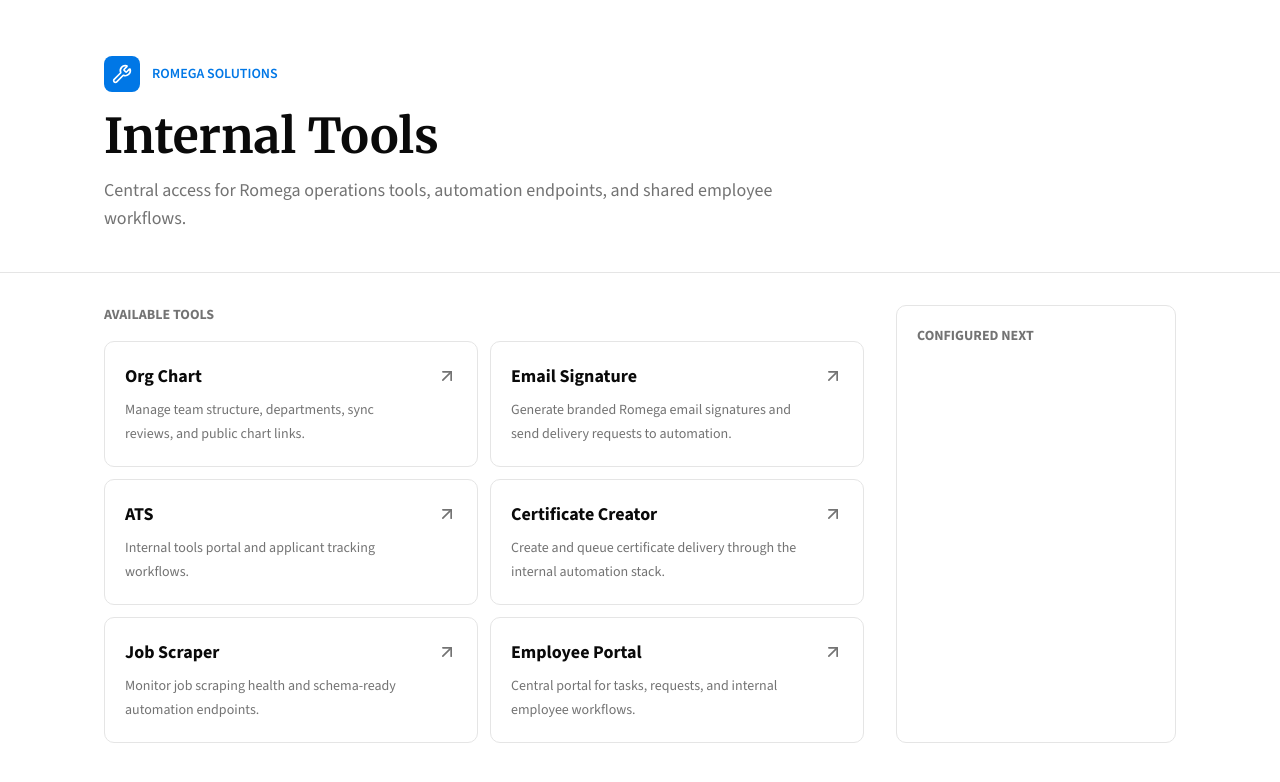
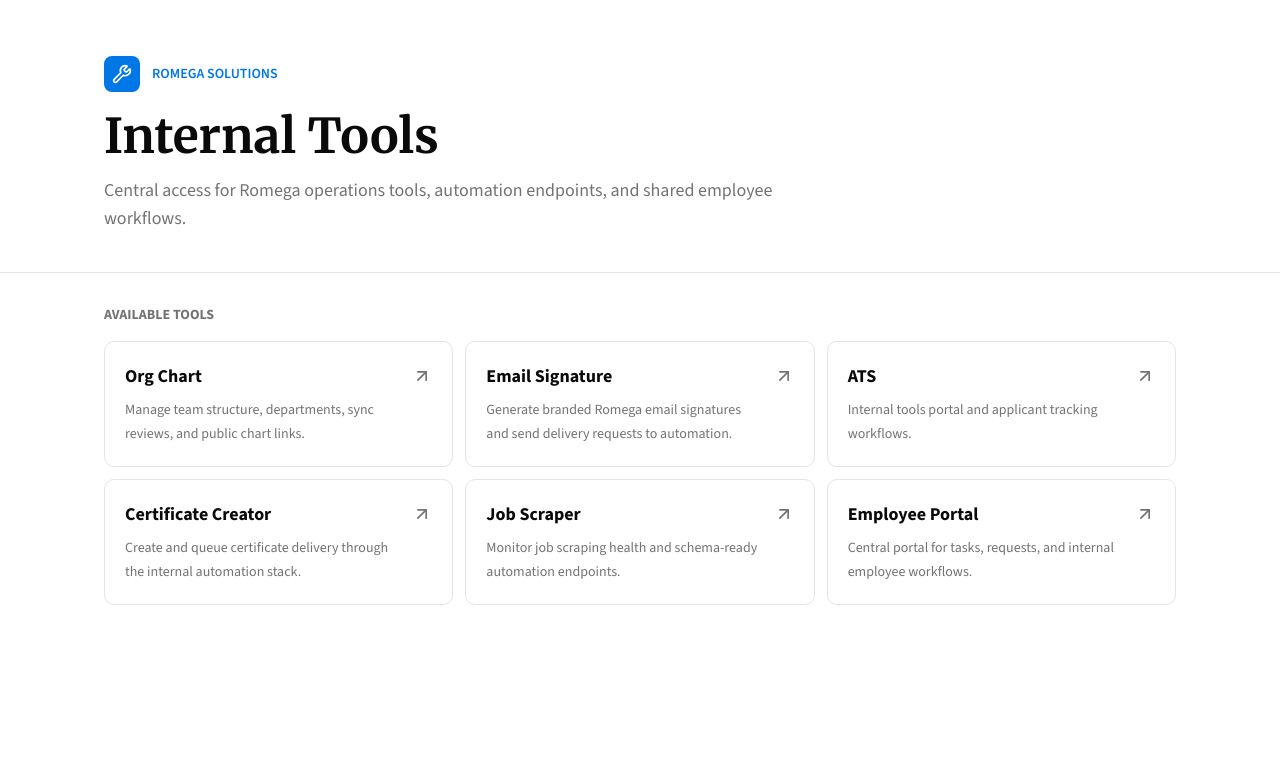
Before and after one commit to Romega-Solutions/RS_Tool-Org-Chart, a Next.js app: page /tools in a window 1280 px wide. Shown: the top 782 px of the page. Built offline with nearby package versions, Linux system fonts and the light colour scheme.

Commit message:
fix(tools): hide empty planned section

```diff
--- a/src/app/tools/page.tsx
+++ b/src/app/tools/page.tsx
@@ -1,4 +1,4 @@
-import { ArrowUpRight, ExternalLink, Wrench } from "lucide-react";
+import { ArrowUpRight, Wrench } from "lucide-react";
 import { RootUrlNormalizer } from "@/components/tools/root-url-normalizer";
 import { toolEntries } from "@/lib/tools-registry";
 
@@ -31,10 +31,10 @@
         </div>
       </section>
 
-      <section className="mx-auto grid max-w-6xl gap-8 px-5 py-8 sm:px-8 lg:grid-cols-[1fr_280px] lg:px-10">
+      <section className={`mx-auto grid max-w-6xl gap-8 px-5 py-8 sm:px-8 lg:px-10 ${plannedTools.length > 0 ? "lg:grid-cols-[1fr_280px]" : ""}`}>
         <div>
           <h2 className="mb-4 text-sm font-bold uppercase tracking-normal text-muted-foreground">Available Tools</h2>
-          <div className="grid gap-3 sm:grid-cols-2">
+          <div className="grid gap-3 sm:grid-cols-2 lg:grid-cols-3">
             {liveTools.map((tool) => (
               <a
                 key={tool.slug}
@@ -53,20 +53,19 @@
           </div>
         </div>
 
+        {plannedTools.length > 0 && (
           <aside className="rounded-lg border border-border bg-card p-5">
             <h2 className="text-sm font-bold uppercase tracking-normal text-muted-foreground">Configured Next</h2>
             <div className="mt-4 space-y-4">
               {plannedTools.map((tool) => (
                 <div key={tool.slug} className="border-b border-border pb-4 last:border-0 last:pb-0">
-                <div className="flex items-center justify-between gap-3">
                   <h3 className="font-semibold">{tool.name}</h3>
-                  <ExternalLink className="size-4 text-muted-foreground" aria-hidden="true" />
-                </div>
                   <p className="mt-1 text-sm text-muted-foreground">{tool.description}</p>
                 </div>
               ))}
             </div>
           </aside>
+        )}
       </section>
     </main>
   );
```
Also changed, not shown: 1 other file (tests, documents, lock files or other folders). Lines whose indentation alone changed are shown as unchanged.
